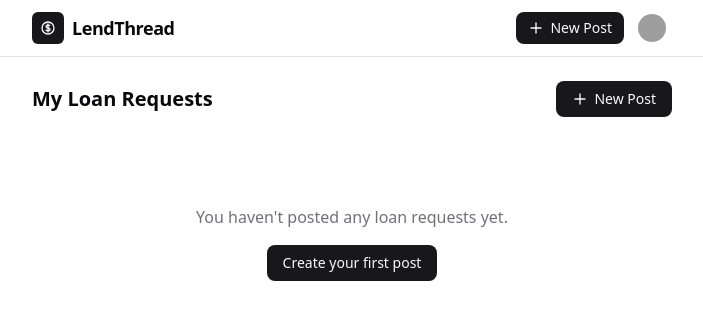
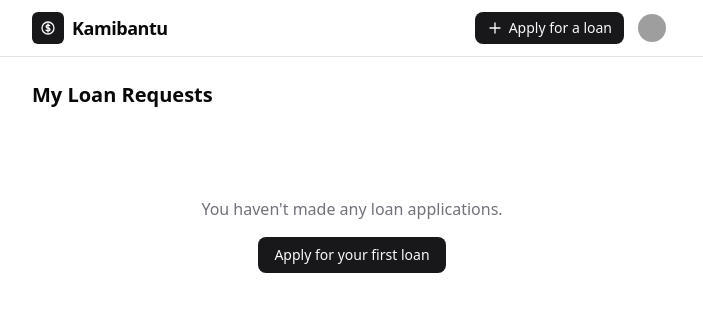
Before and after one commit to Volzeur/final-projects, a Laravel app: page /my-posts in a window 1280 px wide. Shown: the top 320 px of the page, without its empty margins (288-991 px from the left). Run offline with Laravel 12, Linux system fonts and the light colour scheme; a user stored in the database is signed in; data comes from the database, SQL or seed files in the repository; style sheets or scripts are compiled from the project's sources; some libraries are stand-ins or nearby versions; grey boxes are pictures that could not be loaded.

Commit message:
Rebranding

```diff
--- a/app/Http/Controllers/Auth/RegisterController.php
+++ b/app/Http/Controllers/Auth/RegisterController.php
@@ -34,6 +34,6 @@ class RegisterController extends Controller
 
         Auth::login($user);
 
-        return redirect()->route('feed')->with('success', 'Welcome to LendThread!');
+        return redirect()->route('feed')->with('success', 'Welcome to Kamibantu!');
     }
 }
--- a/app/Http/Controllers/FeedController.php
+++ b/app/Http/Controllers/FeedController.php
@@ -9,7 +9,7 @@ class FeedController extends Controller
 {
     public function index(Request $request)
     {
-        $query = LoanPost::with('user')->open()->latest();
+        $query = LoanPost::with('user')->open()->latest('updated_at');
 
         // Optional search
         if ($search = $request->get('q')) {
--- a/app/Services/PdfService.php
+++ b/app/Services/PdfService.php
@@ -17,7 +17,7 @@ class PdfService
 
         // Header
         $pdf->SetFont('Helvetica', 'B', 22);
-        $pdf->Cell(0, 15, 'LendThread', 0, 1, 'C');
+        $pdf->Cell(0, 15, 'Kamibantu', 0, 1, 'C');
         $pdf->SetFont('Helvetica', '', 10);
         $pdf->SetTextColor(113, 113, 122); // muted
         $pdf->Cell(0, 6, 'Loan Request Receipt', 0, 1, 'C');
@@ -76,13 +76,13 @@ class PdfService
         $pdf->Ln(5);
         $pdf->SetFont('Helvetica', 'I', 8);
         $pdf->SetTextColor(113, 113, 122);
-        $pdf->Cell(0, 5, 'This document is generated by LendThread. It is not a legally binding contract.', 0, 1, 'C');
+        $pdf->Cell(0, 5, 'This document is generated by Kamibantu. It is not a legally binding contract.', 0, 1, 'C');
         $pdf->Cell(0, 5, 'Generated on ' . now()->format('F j, Y \a\t H:i:s'), 0, 1, 'C');
         $pdf->Cell(0, 5, 'Post ID: #' . $post->id, 0, 1, 'C');
 
         return response($pdf->Output('S'), 200, [
             'Content-Type' => 'application/pdf',
-            'Content-Disposition' => 'attachment; filename="lendthread-receipt-' . $post->id . '.pdf"',
+            'Content-Disposition' => 'attachment; filename="Kamibantu-receipt-' . $post->id . '.pdf"',
         ]);
     }
 
--- a/app/Services/SpreadsheetService.php
+++ b/app/Services/SpreadsheetService.php
@@ -31,7 +31,7 @@ class SpreadsheetService
 
         // Title row
         $sheet->mergeCells('A1:I1');
-        $sheet->setCellValue('A1', 'LendThread - Money Circulation Report');
+        $sheet->setCellValue('A1', 'Kamibantu - Money Circulation Report');
         $sheet->getStyle('A1')->applyFromArray([
             'font' => ['bold' => true, 'size' => 16],
             'alignment' => ['horizontal' => Alignment::HORIZONTAL_CENTER],
@@ -137,7 +137,7 @@ class SpreadsheetService
         $writer = new Xlsx($spreadsheet);
 
         // Filename includes date range
-        $filename = 'lendthread-circulation';
+        $filename = 'Kamibantu-circulation';
         if ($from) $filename .= '-from-' . $from;
         if ($to) $filename .= '-to-' . $to;
         if (!$from && !$to) $filename .= '-' . now()->format('Y-m-d');
--- a/database/seeders/AdminSeeder.php
+++ b/database/seeders/AdminSeeder.php
@@ -12,7 +12,7 @@ class AdminSeeder extends Seeder
     {
         User::create([
             'name' => 'Admin',
-            'email' => 'admin@lendthread.test',
+            'email' => 'admin@kamibantu.test',
             'password' => Hash::make('password'),
             'whatsapp_number' => '6281234567890',
             'role' => 'admin',
--- a/resources/css/app.css
+++ b/resources/css/app.css
@@ -66,3 +66,11 @@ table.dataTable tbody td {
 table.dataTable tbody tr:hover {
     @apply bg-muted/50;
 }
+
+input:-webkit-autofill,
+input:-webkit-autofill:hover,
+input:-webkit-autofill:focus {
+    -webkit-box-shadow: 0 0 0px 1000px #ffffff inset;
+    -webkit-text-fill-color: #09090b;
+    transition: background-color 5000s ease-in-out 0s;
+}
--- a/resources/views/auth/login.blade.php
+++ b/resources/views/auth/login.blade.php
@@ -1,13 +1,13 @@
 <x-layouts.guest title="Log in">
     <h1 class="text-xl font-semibold text-center mb-1">Welcome back</h1>
-    <p class="text-sm text-muted-foreground text-center mb-6">Log in to your LendThread account</p>
+    <p class="text-sm text-muted-foreground text-center mb-6">Log in to your Kamibantu account</p>
 
     <form method="POST" action="{{ route('login') }}" class="space-y-4">
         @csrf
 
         <div>
             <label for="email" class="block text-sm font-medium mb-1.5">Email</label>
-            <input type="email" name="email" id="email" value="{{ old('email') }}" required autofocus
+            <input type="email" name="email" id="email" value="{{ old('email') }}" required autofocus autocomplete="off"
                    class="w-full rounded-lg border border-input bg-background px-3 py-2 text-sm placeholder:text-muted-foreground focus:outline-none focus:ring-2 focus:ring-ring focus:ring-offset-2">
             @error('email')
                 <p class="mt-1 text-xs text-destructive">{{ $message }}</p>
--- a/resources/views/auth/register.blade.php
+++ b/resources/views/auth/register.blade.php
@@ -1,13 +1,13 @@
 <x-layouts.guest title="Sign up">
     <h1 class="text-xl font-semibold text-center mb-1">Create an account</h1>
-    <p class="text-sm text-muted-foreground text-center mb-6">Join LendThread to request or offer loans</p>
+    <p class="text-sm text-muted-foreground text-center mb-6">Join Kamibantu to request or offer loans</p>
 
     <form method="POST" action="{{ route('register') }}" class="space-y-4">
         @csrf
 
         <div>
             <label for="name" class="block text-sm font-medium mb-1.5">Full Name</label>
-            <input type="text" name="name" id="name" value="{{ old('name') }}" required autofocus
+            <input type="text" name="name" id="name" value="{{ old('name') }}" required autofocus autocomplete="off"
                    class="w-full rounded-lg border border-input bg-background px-3 py-2 text-sm placeholder:text-muted-foreground focus:outline-none focus:ring-2 focus:ring-ring focus:ring-offset-2">
             @error('name')
                 <p class="mt-1 text-xs text-destructive">{{ $message }}</p>
@@ -16,7 +16,7 @@
 
         <div>
             <label for="email" class="block text-sm font-medium mb-1.5">Email</label>
-            <input type="email" name="email" id="email" value="{{ old('email') }}" required
+            <input type="email" name="email" id="email" value="{{ old('email') }}" required autocomplete="off"
                    class="w-full rounded-lg border border-input bg-background px-3 py-2 text-sm placeholder:text-muted-foreground focus:outline-none focus:ring-2 focus:ring-ring focus:ring-offset-2">
             @error('email')
                 <p class="mt-1 text-xs text-destructive">{{ $message }}</p>
--- a/resources/views/components/layouts/app.blade.php
+++ b/resources/views/components/layouts/app.blade.php
@@ -1,4 +1,4 @@
-@props(['title' => 'LendThread'])
+@props(['title' => 'Kamibantu'])
 
 <!DOCTYPE html>
 <html lang="en" class="h-full">
@@ -6,14 +6,14 @@
     <meta charset="UTF-8">
     <meta name="viewport" content="width=device-width, initial-scale=1.0">
     <meta name="csrf-token" content="{{ csrf_token() }}">
-    <title>{{ $title }} | LendThread</title>
+    <title>{{ $title }} | Kamibantu</title>
     @vite(['resources/css/app.css', 'resources/js/app.js'])
     @stack('styles')
 </head>
 <body class="h-full bg-background text-foreground antialiased">
     <div class="min-h-full">
         {{-- Navigation --}}
-        <nav class="sticky top-0 z-50 border-b border-border bg-background/80 backdrop-blur-lg">
+        <nav class="sticky top-0 z-50 border-b border-border bg-background">
             <div class="mx-auto max-w-2xl px-4">
                 <div class="flex h-14 items-center justify-between">
                     {{-- Left: Logo --}}
@@ -23,7 +23,7 @@
                                 <path stroke-linecap="round" stroke-linejoin="round" d="M12 6v12m-3-2.818l.879.659c1.171.879 3.07.879 4.242 0 1.172-.879 1.172-2.303 0-3.182C13.536 12.219 12.768 12 12 12c-.725 0-1.45-.22-2.003-.659-1.106-.879-1.106-2.303 0-3.182s2.9-.879 4.006 0l.415.33M21 12a9 9 0 11-18 0 9 9 0 0118 0z" />
                             </svg>
                         </div>
-                        <span class="text-lg font-semibold tracking-tight hidden sm:inline">LendThread</span>
+                        <span class="text-lg font-semibold tracking-tight hidden sm:inline">Kamibantu</span>
                     </a>
 
                     {{-- Right: Actions --}}
@@ -34,7 +34,7 @@
                                 <svg class="h-4 w-4" fill="none" viewBox="0 0 24 24" stroke="currentColor" stroke-width="2">
                                     <path stroke-linecap="round" stroke-linejoin="round" d="M12 4.5v15m7.5-7.5h-15" />
                                 </svg>
-                                <span class="hidden sm:inline">New Post</span>
+                                <span class="hidden sm:inline">Apply for a loan</span>
                             </a>
 
                             {{-- Dropdown --}}
@@ -50,7 +50,7 @@
                                     </div>
                                     <a href="{{ route('my-posts') }}" class="flex items-center gap-2 px-4 py-2 text-sm hover:bg-muted transition-colors">
                                         <svg class="h-4 w-4 text-muted-foreground" fill="none" viewBox="0 0 24 24" stroke="currentColor" stroke-width="1.5"><path stroke-linecap="round" stroke-linejoin="round" d="M19.5 14.25v-2.625a3.375 3.375 0 00-3.375-3.375h-1.5A1.125 1.125 0 0113.5 7.125v-1.5a3.375 3.375 0 00-3.375-3.375H8.25m0 12.75h7.5m-7.5 3H12M10.5 2.25H5.625c-.621 0-1.125.504-1.125 1.125v17.25c0 .621.504 1.125 1.125 1.125h12.75c.621 0 1.125-.504 1.125-1.125V11.25a9 9 0 00-9-9z" /></svg>
-                                        My Posts
+                                        Loan Requests
                                     </a>
                                     <a href="{{ route('profile.edit') }}" class="flex items-center gap-2 px-4 py-2 text-sm hover:bg-muted transition-colors">
                                         <svg class="h-4 w-4 text-muted-foreground" fill="none" viewBox="0 0 24 24" stroke="currentColor" stroke-width="1.5"><path stroke-linecap="round" stroke-linejoin="round" d="M9.594 3.94c.09-.542.56-.94 1.11-.94h2.593c.55 0 1.02.398 1.11.94l.213 1.281c.063.374.313.686.645.87.074.04.147.083.22.127.324.196.72.257 1.075.124l1.217-.456a1.125 1.125 0 011.37.49l1.296 2.247a1.125 1.125 0 01-.26 1.431l-1.003.827c-.293.24-.438.613-.431.992a6.759 6.759 0 010 .255c-.007.378.138.75.43.99l1.005.828c.424.35.534.954.26 1.43l-1.298 2.247a1.125 1.125 0 01-1.369.491l-1.217-.456c-.355-.133-.75-.072-1.076.124a6.57 6.57 0 01-.22.128c-.331.183-.581.495-.644.869l-.213 1.28c-.09.543-.56.941-1.11.941h-2.594c-.55 0-1.02-.398-1.11-.94l-.213-1.281c-.062-.374-.312-.686-.644-.87a6.52 6.52 0 01-.22-.127c-.325-.196-.72-.257-1.076-.124l-1.217.456a1.125 1.125 0 01-1.369-.49l-1.297-2.247a1.125 1.125 0 01.26-1.431l1.004-.827c.292-.24.437-.613.43-.992a6.932 6.932 0 010-.255c.007-.378-.138-.75-.43-.99l-1.004-.828a1.125 1.125 0 01-.26-1.43l1.297-2.247a1.125 1.125 0 011.37-.491l1.216.456c.356.133.751.072 1.076-.124.072-.044.146-.087.22-.128.332-.183.582-.495.644-.869l.214-1.281z" /><path stroke-linecap="round" stroke-linejoin="round" d="M15 12a3 3 0 11-6 0 3 3 0 016 0z" /></svg>
@@ -116,6 +116,12 @@
                 dropdown.classList.add('hidden');
             }
         });
+        document.querySelectorAll('input, textarea').forEach(function(el) {
+            el.setAttribute('autocomplete', 'off');
+        });
+        document.querySelectorAll('form').forEach(function(el) {
+            el.setAttribute('autocomplete', 'off');
+        });
     </script>
 
     @stack('scripts')
--- a/resources/views/components/layouts/guest.blade.php
+++ b/resources/views/components/layouts/guest.blade.php
@@ -4,7 +4,7 @@
     <meta charset="UTF-8">
     <meta name="viewport" content="width=device-width, initial-scale=1.0">
     <meta name="csrf-token" content="{{ csrf_token() }}">
-    <title>{{ $title ?? 'LendThread' }}</title>
+    <title>{{ $title ?? 'Kamibantu' }}</title>
     @vite(['resources/css/app.css', 'resources/js/app.js'])
 </head>
 <body class="h-full bg-background text-foreground antialiased">
@@ -17,7 +17,7 @@
                         <path stroke-linecap="round" stroke-linejoin="round" d="M12 6v12m-3-2.818l.879.659c1.171.879 3.07.879 4.242 0 1.172-.879 1.172-2.303 0-3.182C13.536 12.219 12.768 12 12 12c-.725 0-1.45-.22-2.003-.659-1.106-.879-1.106-2.303 0-3.182s2.9-.879 4.006 0l.415.33M21 12a9 9 0 11-18 0 9 9 0 0118 0z" />
                     </svg>
                 </div>
-                <span class="text-xl font-semibold tracking-tight">LendThread</span>
+                <span class="text-xl font-semibold tracking-tight">Kamibantu</span>
             </a>
         </div>
 
--- a/resources/views/posts/my-posts.blade.php
+++ b/resources/views/posts/my-posts.blade.php
@@ -1,19 +1,15 @@
 <x-layouts.app title="My Posts">
     <div class="flex items-center justify-between mb-6">
         <h1 class="text-xl font-semibold">My Loan Requests</h1>
-        <a href="{{ route('posts.create') }}" class="inline-flex items-center gap-1.5 rounded-lg bg-primary px-4 py-2 text-sm font-medium text-primary-foreground hover:bg-primary/90 transition-colors">
-            <svg class="h-4 w-4" fill="none" viewBox="0 0 24 24" stroke="currentColor" stroke-width="2"><path stroke-linecap="round" stroke-linejoin="round" d="M12 4.5v15m7.5-7.5h-15" /></svg>
-            New Post
-        </a>
     </div>
 
     @forelse($posts as $post)
         <x-loan-card :post="$post" :showActions="true" />
     @empty
         <div class="py-16 text-center">
-            <p class="text-muted-foreground">You haven't posted any loan requests yet.</p>
+            <p class="text-muted-foreground">You haven't made any loan applications.</p>
             <a href="{{ route('posts.create') }}" class="mt-4 inline-flex items-center gap-1.5 rounded-lg bg-primary px-4 py-2 text-sm font-medium text-primary-foreground hover:bg-primary/90 transition-colors">
-                Create your first post
+                Apply for your first loan
             </a>
         </div>
     @endforelse
```
Also changed, not shown: resources/views/components/layouts/admin.blade.php (+12 -3 lines), resources/views/components/loan-card.blade.php (+7 -1 lines).
